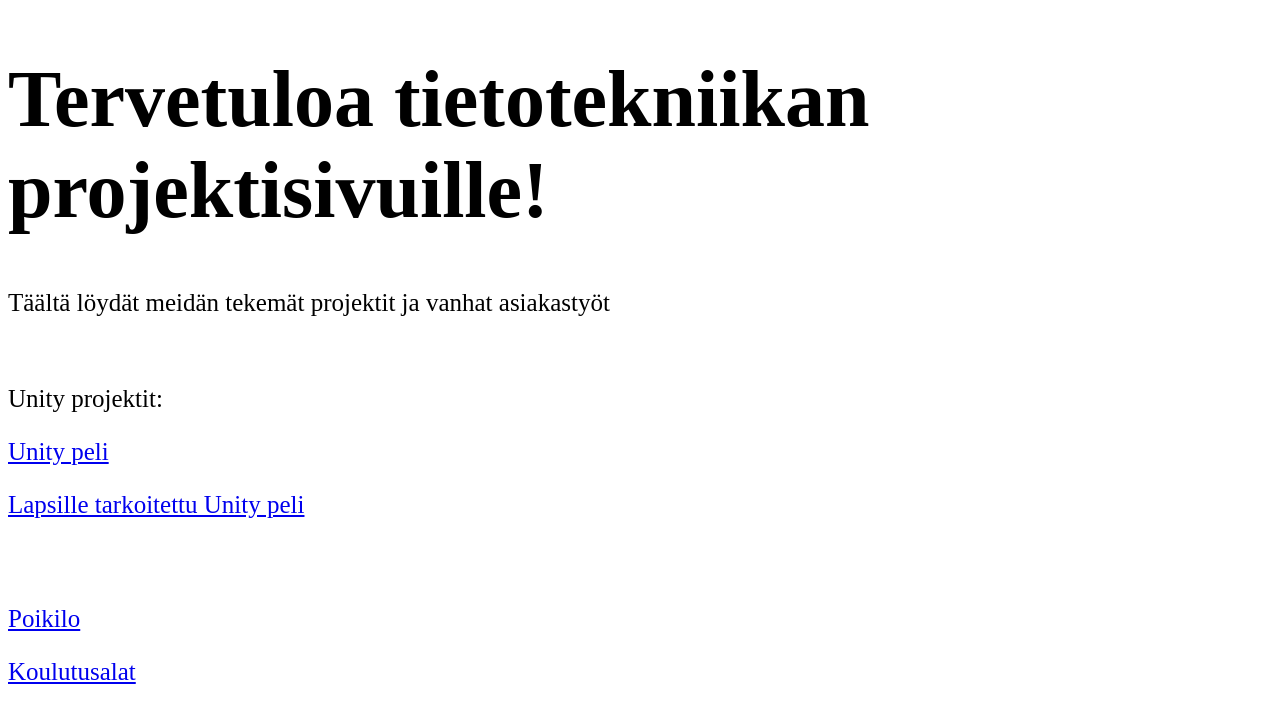
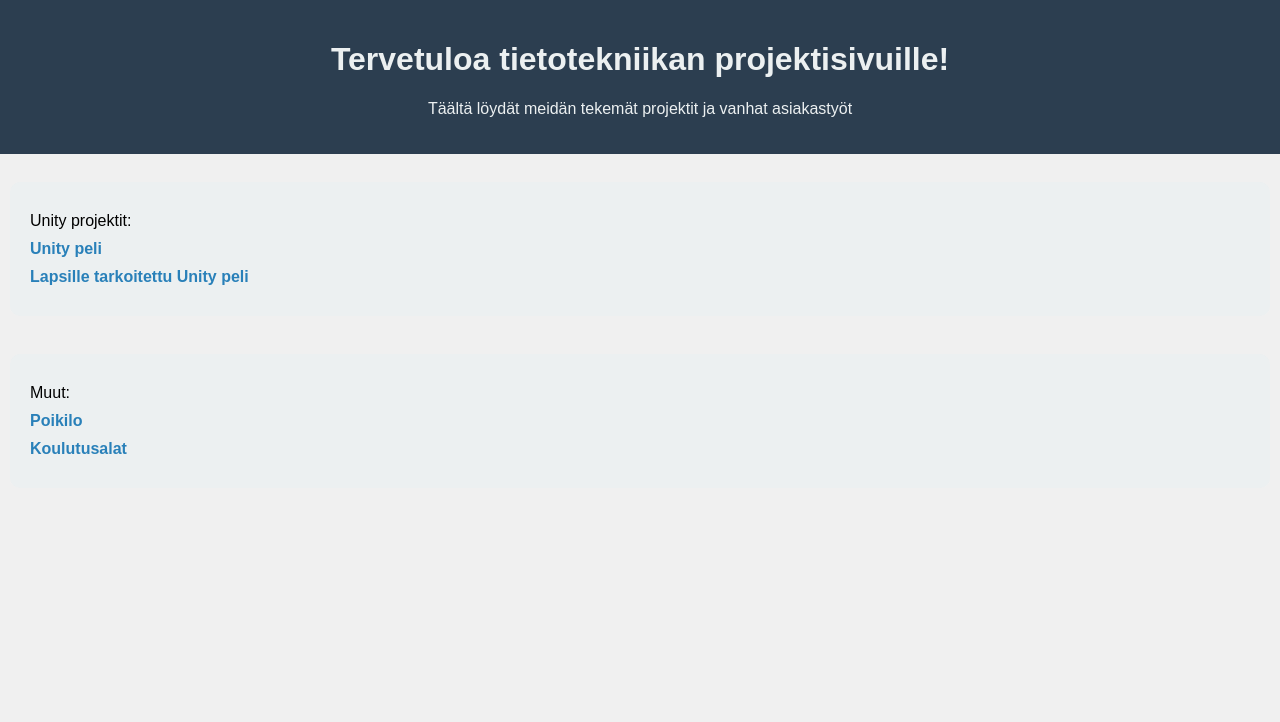
Before and after one commit to EinoTaimisto/KoudataLandingpage, a plain HTML site: page index.html in a window 1280 px wide. Drawn offline with Linux system fonts and the light colour scheme.

Commit message:
Joo3
Uutta stylee

```diff
--- a/edukoStyle.css
+++ b/edukoStyle.css
@@ -1,6 +1,34 @@
-h1 {
-    font-size: 80px;
+body {
+    font-family: Arial, sans-serif;
+    margin: 0;
+    padding: 0;
+    background-color: #f2f2f2;
 }
+
+.header {
+    background-color: #3498db;
+    color: white;
+    padding: 20px;
+    text-align: center;
+}
+
+.header h1 {
+    font-size: 36px;
+}
+
+.header p {
+    font-size: 18px;
+}
+
 p {
-    font-size: 25px;
+    margin: 10px 0;
 }
+
+a {
+    color: #3498db;
+    text-decoration: none;
+}
+
+a:hover {
+    text-decoration: underline;
+}
--- a/index.html
+++ b/index.html
@@ -4,16 +4,59 @@
     <meta charset="UTF-8">
     <meta name="viewport" content="width=device-width, initial-scale=1.0">
     <title>Koudata projektien Landingpage</title>
-    <link rel="stylesheet" href="edukoStyle.css">
+    <style>
+        body {
+            font-family: Arial, sans-serif;
+            margin: 0;
+            padding: 0;
+            background-color: #f0f0f0;
+        }
+
+        .header {
+            background-color: #2c3e50;
+            color: #ecf0f1;
+            padding: 20px;
+            text-align: center;
+        }
+
+        .unity, .other {
+            background-color: #ecf0f1;
+            padding: 20px;
+            margin: 10px;
+            border-radius: 10px;
+        }
+
+        .unity p, .other p {
+            margin: 10px 0;
+        }
+
+        .unity a, .other a {
+            color: #2980b9;
+            text-decoration: none;
+            font-weight: bold;
+        }
+
+        .unity a:hover, .other a:hover {
+            color: #1abc9c;
+        }
+    </style>
 </head>
 <body>
+    <div class="header">
         <h1>Tervetuloa tietotekniikan projektisivuille!</h1>
-    <p>Täältä löydät meidän tekemät projektit ja vanhat asiakastyöt</p><br>
+        <p>Täältä löydät meidän tekemät projektit ja vanhat asiakastyöt</p>
+    </div>
+    <br>
+    <div class="unity">
         <p>Unity projektit:</p>
         <p><a href="https://mc.koudata.fi/unity">Unity peli</a></p>
         <p><a href="https://mc.koudata.fi/lastenpeli">Lapsille tarkoitettu Unity peli</a></p>
-    <br><br>
+    </div>
+    <br>
+    <div class="other">
+        <p>Muut:</p>
         <p><a href="https://mc.koudata.fi/poikilo">Poikilo</a></p>
         <p><a href="https://mc.koudata.fi/koulutusalat">Koulutusalat</a></p>
+    </div>
 </body>
 </html>
```
Also changed, not shown: indexstyle.html (added, +92 -0 lines). Lines whose indentation alone changed are shown as unchanged.
